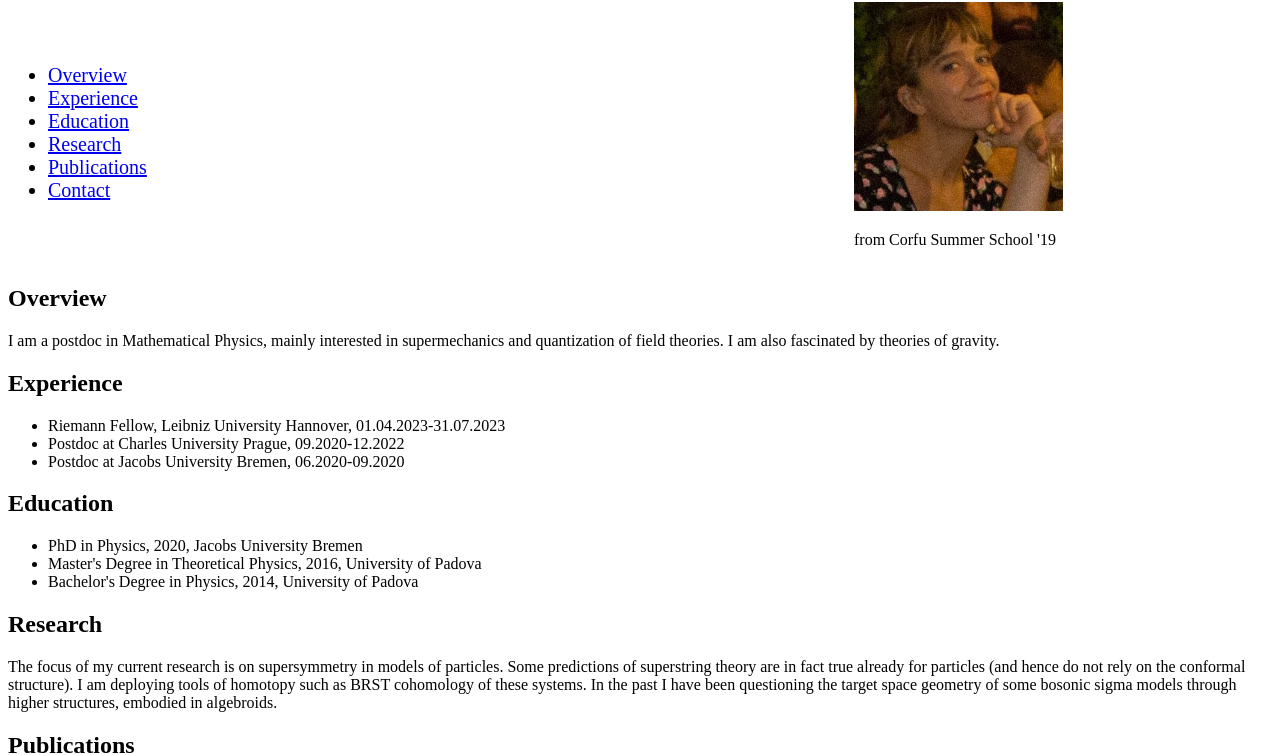
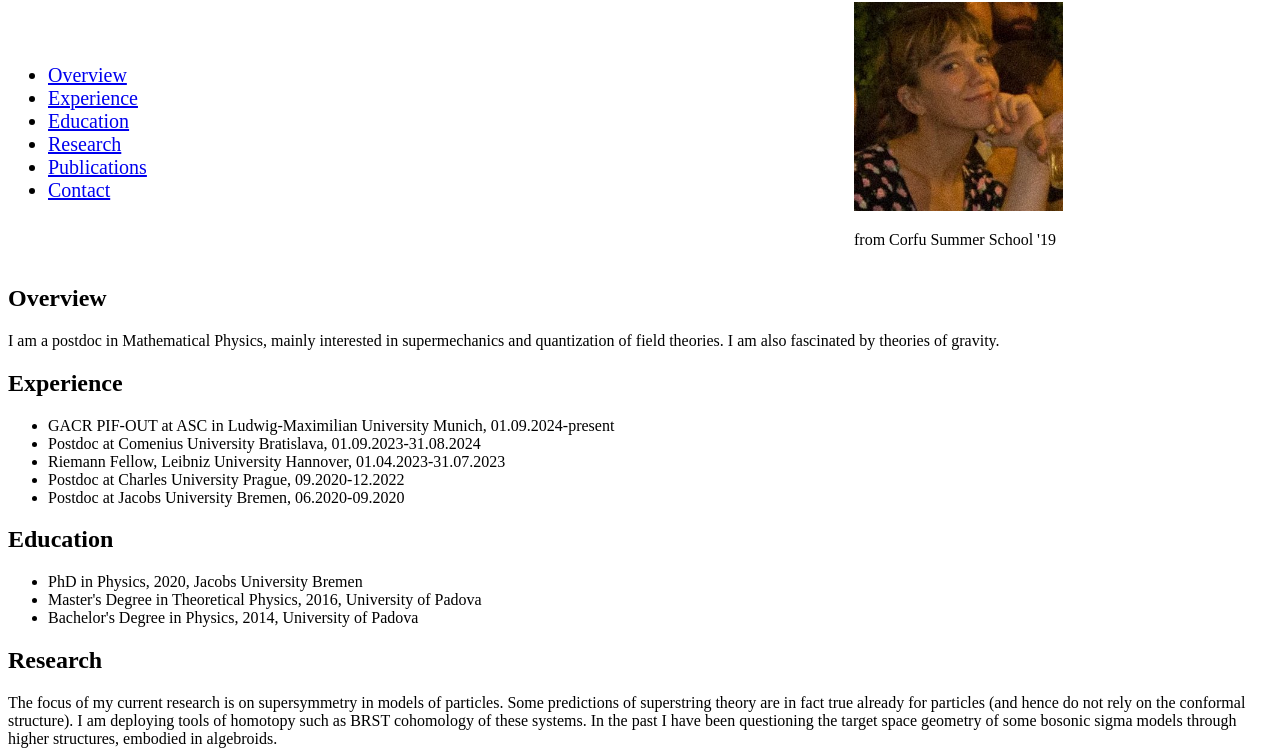
Before and after one commit to eugeniaboffo/eugeniaboffo.github.io, a plain HTML site: page index.html in a window 1280 px wide. Shown: the part 78-833 px from the top of the page. Drawn offline with Linux system fonts and the light colour scheme.

Commit message:
experience was updated

```diff
--- a/index.html
+++ b/index.html
@@ -60,6 +60,8 @@ img {
     <section id="experience">
       <h2>Experience</h2>
       <ul>
+        <li>GACR PIF-OUT at ASC in Ludwig-Maximilian University Munich, 01.09.2024-present</li>
+        <li>Postdoc at Comenius University Bratislava, 01.09.2023-31.08.2024</li>
         <li>Riemann Fellow, Leibniz University Hannover, 01.04.2023-31.07.2023</li>
         <li>Postdoc at Charles University Prague, 09.2020-12.2022</li>
         <li>Postdoc at Jacobs University Bremen, 06.2020-09.2020</li>
```
